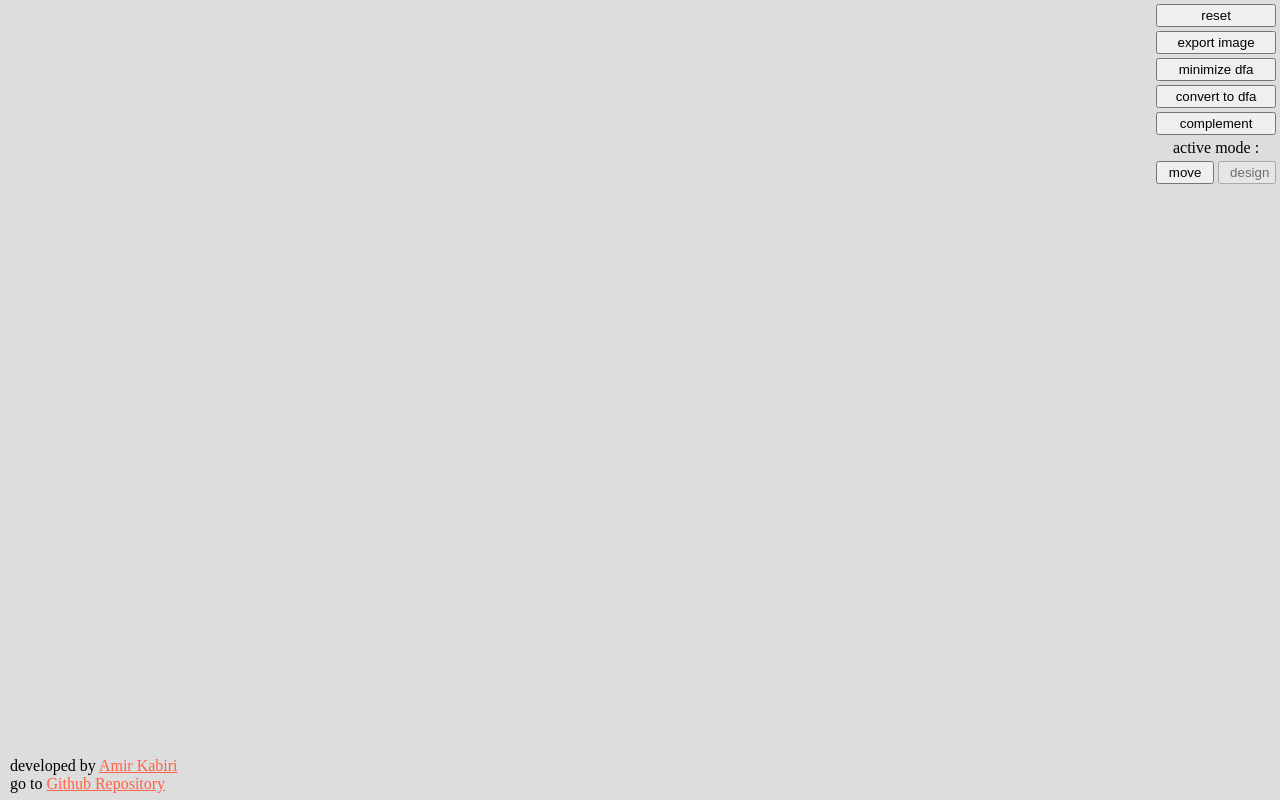
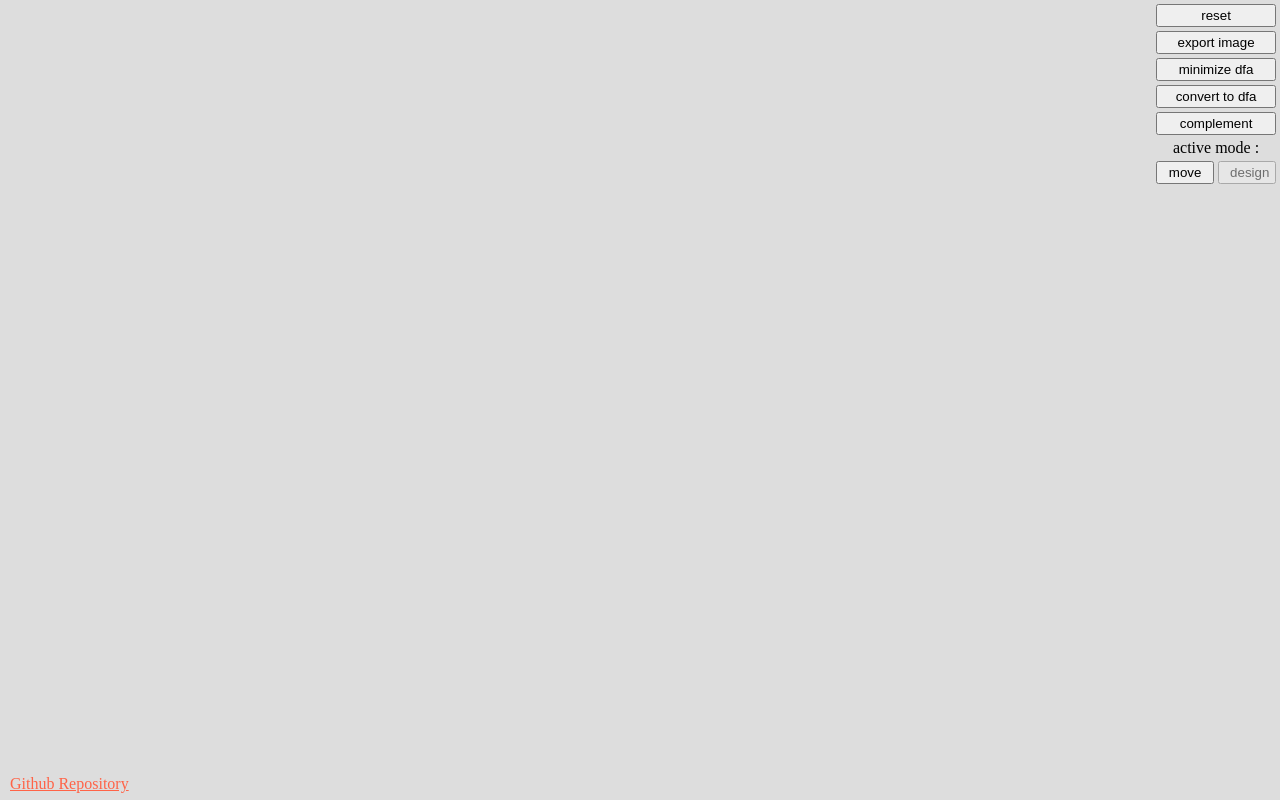
Before and after one commit to amirkabiri/finite-automata, a plain HTML site: page index.html in a window 1280 px wide. Drawn offline with Linux system fonts and the light colour scheme.

Commit message:
copyright updated

```diff
--- a/index.html
+++ b/index.html
@@ -18,8 +18,7 @@
 	</div>
 
 	<div id="copyright">
-		<p>developed by <a href="https://akdev.ir">Amir Kabiri</a></p>
-		<p>go to <a href="https://github.com/amirkabiri/finite-automata">Github Repository</a></p>
+		<p><a href="https://github.com/amirkabiri/finite-automata">Github Repository</a></p>
 	</div>
 
 	<script src="js/utils.js"></script>
```
